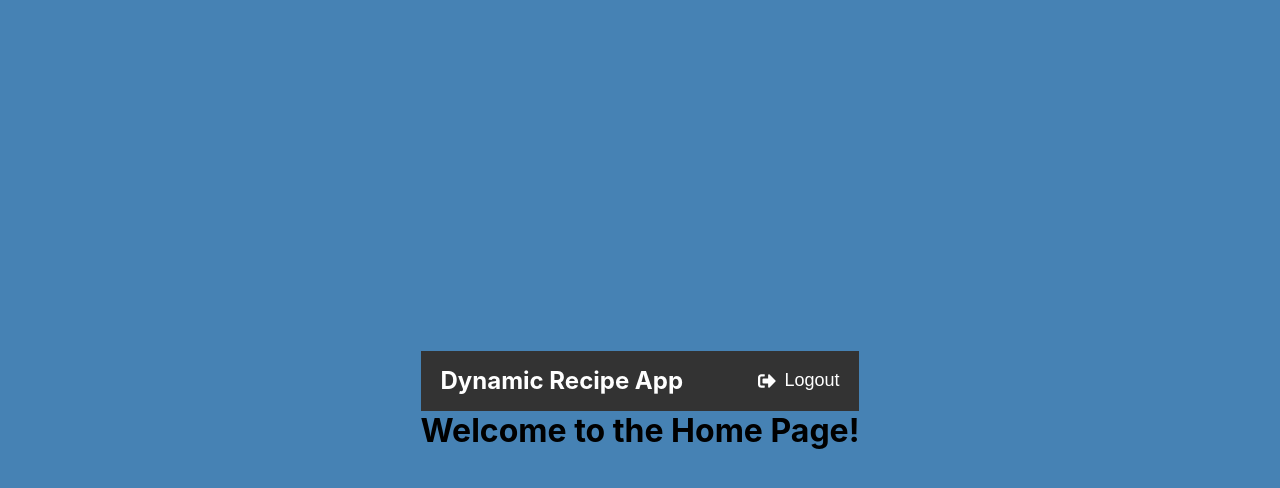
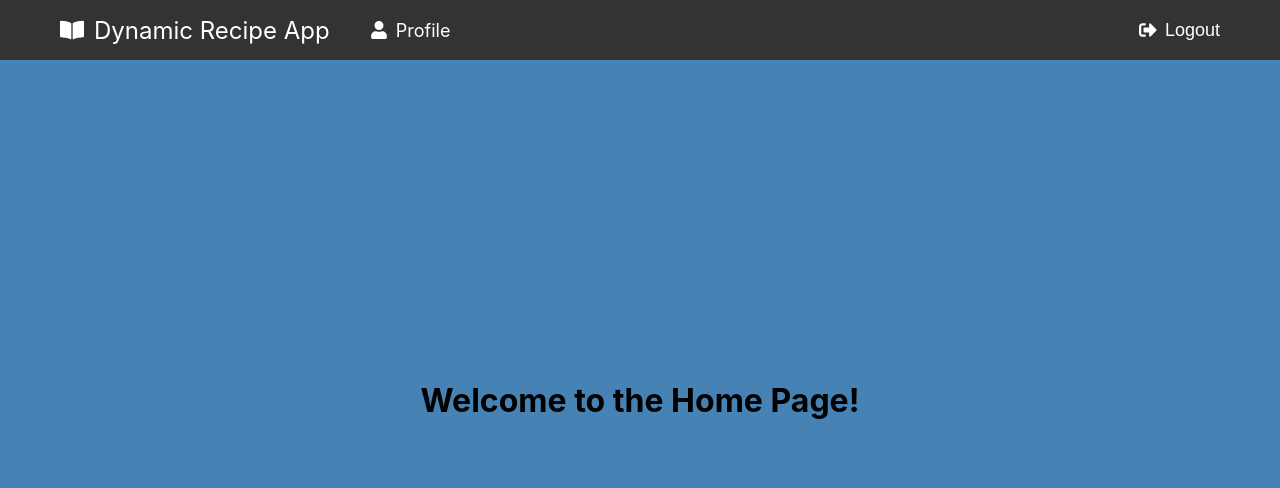
Before and after one commit to NourdotSiwar/Dynamic-Recipe-Webapp, a React (Create React App) app: page /home in a window 1280 px wide. Shown: the top 488 px of the page. Built offline with nearby package versions, Linux system fonts and the light colour scheme; no server answers.

Commit message:
Added topbar(needs more refining)

```diff
--- a/src/Components/header/topbar.css
+++ b/src/Components/header/topbar.css
@@ -1,20 +1,69 @@
 .top-bar {
-      width: 100%;
+  position: fixed;
+  top: 0;
+  left: 0;
+  right: 0;
   height: 60px;
-      background-color: #333; /* Dark background for top bar */
+  background-color: #333;
+  color: white;
+  z-index: 1000;
+}
+
+.top-bar-content {
+  max-width: 1200px; /* Adjust this value to match your page's content width */
+  margin: 0 auto;    /* Centers the content horizontally */
   display: flex;
   justify-content: space-between;
   align-items: center;
+  height: 100%;
   padding: 0 20px;
-      color: white;
+  box-sizing: border-box;
 }
 
-    .top-bar .brand h2 {
-      margin: 0;
-      font-size: 24px;
+.left-section {
+  display: flex;
+  align-items: center;
 }
 
-    .top-bar .logout button {
+.app-title {
+  text-decoration: none;
+  color: white;
+  font-size: 24px;
+  display: flex;
+  align-items: center;
+  margin-right: 40px; /* Space between app title and profile link */
+}
+
+.app-icon {
+  margin-right: 10px;
+}
+
+.app-title:hover {
+  opacity: 0.8;
+}
+
+.nav-link {
+  text-decoration: none;
+  color: white;
+  font-size: 18px;
+  display: flex;
+  align-items: center;
+}
+
+.nav-icon {
+  margin-right: 8px;
+}
+
+.nav-link:hover {
+  opacity: 0.8;
+}
+
+.logout {
+  display: flex;
+  align-items: center;
+}
+
+.logout button {
   background-color: transparent;
   border: none;
   color: white;
@@ -24,10 +73,10 @@
   align-items: center;
 }
 
-    .top-bar .logout button:hover {
+.logout-icon {
+  margin-right: 8px;
+}
+
+.logout button:hover {
   opacity: 0.8;
 }
-
-    .top-bar .logout .logout-icon {
-      margin-right: 8px;
-    }
--- a/src/Components/header/topbar.jsx
+++ b/src/Components/header/topbar.jsx
@@ -1,11 +1,11 @@
 import React from 'react';
-import { useNavigate } from 'react-router-dom';
-import { FaSignOutAlt } from 'react-icons/fa';
+import { useNavigate, Link } from 'react-router-dom';
+import { FaSignOutAlt, FaUser, FaBookOpen } from 'react-icons/fa';
 import { useAuth } from '../contexts/authContext/context';
 import './topbar.css';
 
 const TopBar = () => {
-      const { logout} = useAuth();
+  const { logout } = useAuth();
   const navigate = useNavigate();
 
   const handleLogout = async () => {
@@ -15,12 +15,20 @@ const TopBar = () => {
     } catch (error) {
       console.log(error);
     }
-      }
+  };
 
   return (
     <div className="top-bar">
-              <div className="brand">
-                <h2>Dynamic Recipe App</h2> {/* Customize with your app's name */}
+      <div className="top-bar-content">
+        <div className="left-section">
+          <Link to="/home" className="app-title">
+            <FaBookOpen className="app-icon" />
+            Dynamic Recipe App
+          </Link>
+          <Link to="/profile" className="nav-link">
+            <FaUser className="nav-icon" />
+            Profile
+          </Link>
         </div>
         <div className="logout">
           <button onClick={handleLogout}>
@@ -29,6 +37,7 @@ const TopBar = () => {
           </button>
         </div>
       </div>
+    </div>
   );
 };
 
```
Also changed, not shown: 1 other file (tests, documents, lock files or other folders). Lines whose indentation alone changed are shown as unchanged.
